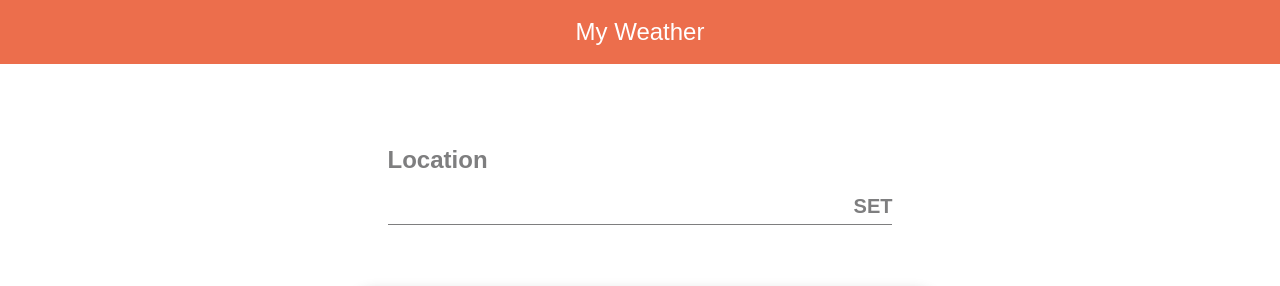
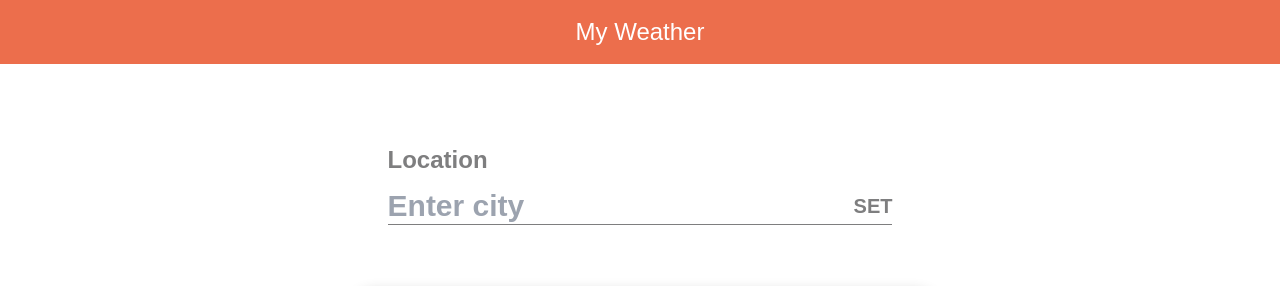
Before and after one commit to salmanabdurrahman/simple-weather-app, a website: page index.html in a window 1280 px wide. Shown: the top 286 px of the page. Drawn offline with nearby package versions, Linux system fonts and the light colour scheme; some packages are replaced by stand-ins of ours; a script that the page names is missing; a web font is replaced by a local one.

Commit message:
[index.html] update: memberikan link cdn dan membenarkan placeholder untuk input

```diff
--- a/index.html
+++ b/index.html
@@ -5,6 +5,7 @@
 		<meta name="viewport" content="width=device-width, initial-scale=1.0" />
 		<title>Simple Weather App</title>
 		<link rel="shortcut icon" href="src/icons/icon.png" type="image/x-icon" />
+		<script src="https://cdn.tailwindcss.com"></script>
 		<link rel="stylesheet" href="public/css/style.css" />
 		<link rel="preconnect" href="https://fonts.googleapis.com" />
 		<link rel="preconnect" href="https://fonts.gstatic.com" crossorigin />
@@ -21,7 +22,7 @@
 			<form action="" method="get" class="flex flex-col gap-2 md:gap-3" id="weatherForm">
 				<label for="cityNameInput" class="text-xl font-semibold text-ligthGray md:text-2xl">Location</label>
 				<div class="borderb flex gap-4 border-b border-solid border-b-ligthGray md:gap-16">
-					<input type="text" name="cityNameInput" id="cityNameInput" class="text-2xl font-bold text-darkGray focus:outline-none md:text-3xl" />
+					<input type="text" name="cityNameInput" id="cityNameInput" class="text-2xl font-bold text-darkGray placeholder:font-bold placeholder:text-ligthGray focus:outline-none md:text-3xl" placeholder="Enter city" />
 					<button type="submit" id="submitButton" class="border-none text-lg font-semibold text-ligthGray outline-none transition-all duration-300 hover:scale-110 md:text-xl">SET</button>
 				</div>
 			</form>
```
